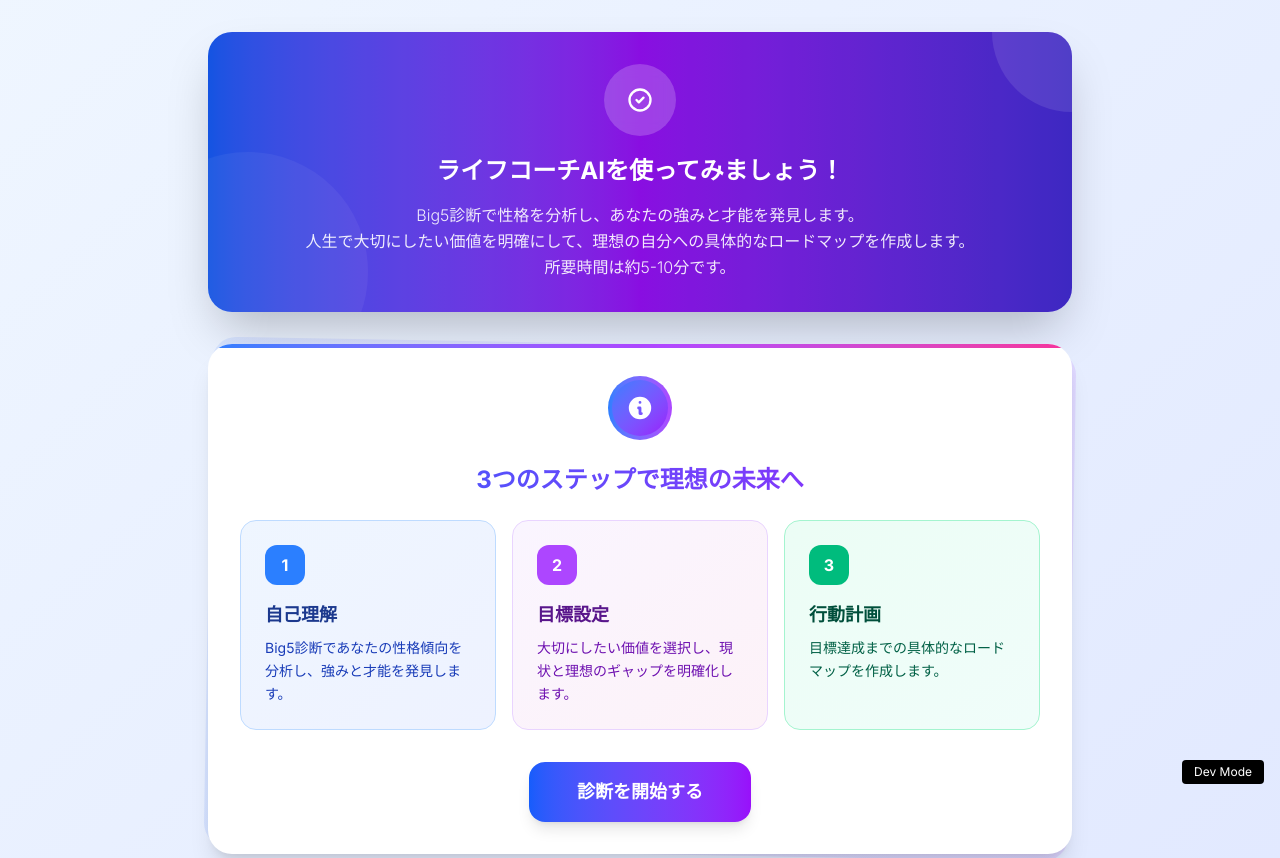
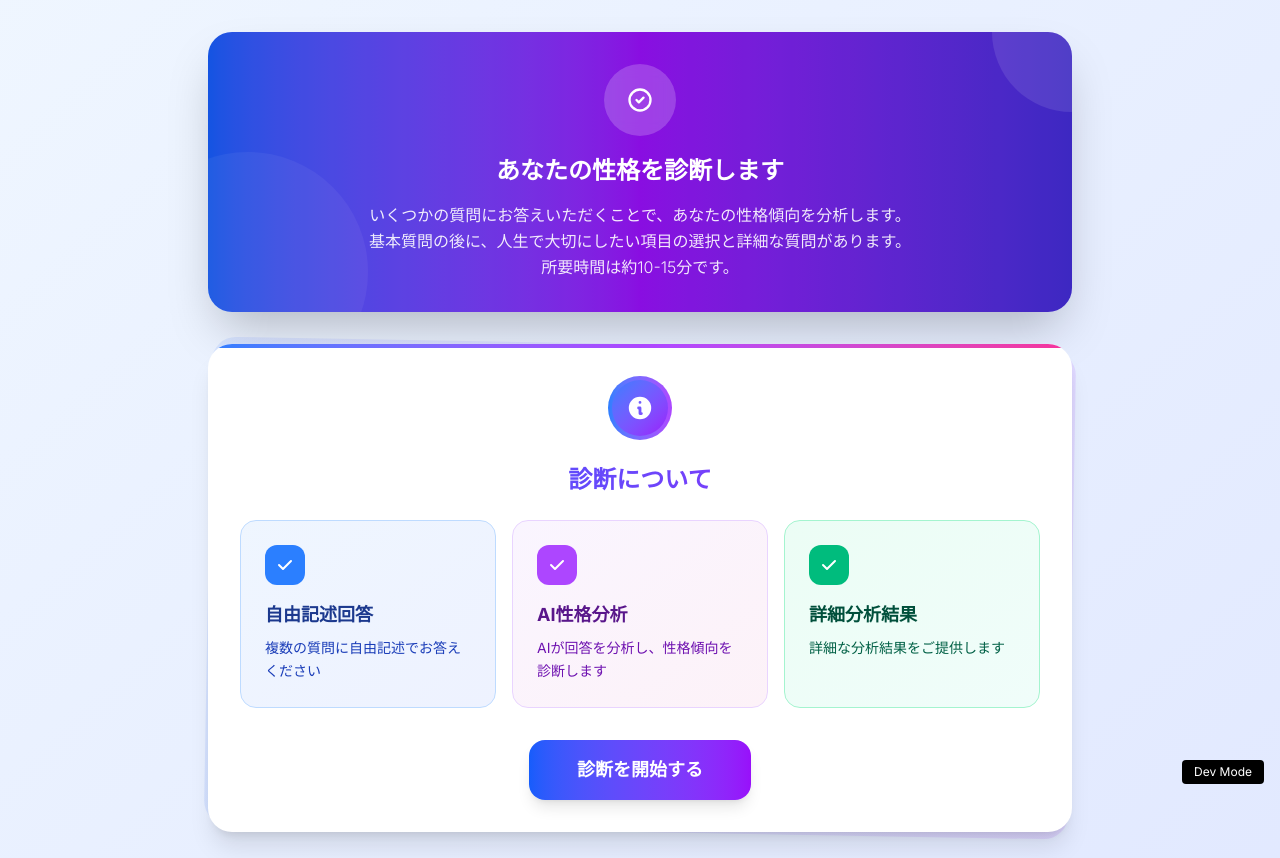
Before and after one commit to genki-imai-development/diagnosis-tool, a Next.js app: page / in a window 1280 px wide. Shown: the top 858 px of the page. Built offline with nearby package versions, Linux system fonts and the light colour scheme.

Commit message:
診断スタート画面のテキスト修正

```diff
--- a/src/app/lp/page.tsx
+++ b/src/app/lp/page.tsx
@@ -54,13 +54,13 @@ export default function LandingPage() {
       <header className={`fixed top-0 w-full z-50 transition-all duration-300 ${
         isHeaderScrolled ? 'bg-white/98' : 'bg-white/95'
       } backdrop-blur-md shadow-sm`}>
-        <div className="max-w-7xl mx-auto flex justify-between items-center px-4 py-4 md:px-8">
+        <div className="max-w-7xl mx-auto flex justify-between items-center px-2 py-2 md:px-8">
           <div className="flex items-center">
             {/* ロゴ */}
             <img
               src="/images/patterns/logo.svg"
               alt="ロゴ"
-              className="w-16 h-16 mr-3"
+              className="w-12 h-12 md:w-16 md:h-16 mr-3"
             />
             <span className="text-xl md:text-2xl font-bold bg-gradient-to-r from-indigo-500 to-purple-600 bg-clip-text text-transparent">
               ライフコーチAI（ベータ版）
@@ -117,7 +117,7 @@ export default function LandingPage() {
             <h1 className="hero-title text-3xl md:text-4xl lg:text-5xl font-extrabold leading-tight mb-6 text-shadow-lg opacity-0 animate-fade-in-up">
               なりたい自分への道筋<br />5分で見える化。<br />ライフコーチAIで。
             </h1>
-            <p className="hero-subtitle text-lg md:text-xl mb-8 opacity-0 animate-fade-in-up animation-delay-200">
+            <p className="hero-subtitle text-lg md:text-xl mb-8 opacity-0 animate-fade-in-up animation-delay-200 hidden md:block">
               大切にしている価値観から理想の未来を描き、<br />
               今いる場所から目標までの具体的な道筋を作成します。
             </p>
@@ -317,7 +317,7 @@ export default function LandingPage() {
           </h2>
 
           {/* Feature 1 - 自己理解 */}
-          <div className="grid md:grid-cols-2 gap-8 md:gap-16 items-center mb-8 md:mb-24">
+          <div className="grid md:grid-cols-2 gap-8 md:gap-16 items-center mb-12 md:mb-24">
             <div>
               <div className="flex items-center mb-6">
                 <div className="bg-indigo-600 text-white rounded-full w-12 h-12 flex items-center justify-center font-bold text-xl mr-4">1</div>
@@ -353,7 +353,7 @@ export default function LandingPage() {
           </div>
 
           {/* Feature 2 - 目標設定 */}
-          <div className="grid md:grid-cols-2 gap-8 md:gap-16 items-center mb-8 md:mb-24">
+          <div className="grid md:grid-cols-2 gap-8 md:gap-16 items-center mb-12 md:mb-24">
             <div className="md:order-2">
               <div className="flex items-center mb-6">
                 <div className="bg-purple-600 text-white rounded-full w-12 h-12 flex items-center justify-center font-bold text-xl mr-4">2</div>
--- a/src/components/DiagnosisStart.tsx
+++ b/src/components/DiagnosisStart.tsx
@@ -24,12 +24,12 @@ export const DiagnosisStart: React.FC<DiagnosisStartProps> = ({
             </div>
           </div>
           <h1 className="text-xl md:text-2xl font-bold mb-4 leading-tight">
-            ライフコーチAIを使ってみましょう！
+            あなたの性格を診断します
           </h1>
           <p className="text-base font-light opacity-90 max-w-3xl mx-auto leading-relaxed">
-            Big5診断で性格を分析し、あなたの強みと才能を発見します。<br />
-            人生で大切にしたい価値を明確にして、理想の自分への具体的なロードマップを作成します。<br />
-            所要時間は約5-10分です。
+            いくつかの質問にお答えいただくことで、あなたの性格傾向を分析します。<br />
+            基本質問の後に、人生で大切にしたい項目の選択と詳細な質問があります。<br />
+            所要時間は約10-15分です。
           </p>
         </div>
       </div>
@@ -51,7 +51,7 @@ export const DiagnosisStart: React.FC<DiagnosisStartProps> = ({
               </div>
 
               <h2 className="text-xl md:text-2xl font-bold bg-gradient-to-r from-blue-600 to-purple-600 bg-clip-text text-transparent mb-4 md:mb-6">
-                3つのステップで理想の未来へ
+                診断について
               </h2>
             </div>
 
@@ -60,14 +60,16 @@ export const DiagnosisStart: React.FC<DiagnosisStartProps> = ({
                 <div className="bg-gradient-to-br from-blue-50 to-indigo-50 rounded-2xl p-4 md:p-6 border border-blue-200 hover:border-blue-300 transition-all duration-300 hover:shadow-lg h-full">
                   <div className="flex items-center mb-2 md:mb-4">
                     <div className="w-8 h-8 md:w-10 md:h-10 bg-blue-500 rounded-xl flex items-center justify-center mr-3 group-hover:scale-105 transition-transform">
-                      <span className="text-white font-bold text-sm md:text-base">1</span>
+                      <svg className="w-4 h-4 md:w-5 md:h-5 text-white" fill="currentColor" viewBox="0 0 20 20">
+                        <path fillRule="evenodd" d="M16.707 5.293a1 1 0 010 1.414l-8 8a1 1 0 01-1.414 0l-4-4a1 1 0 011.414-1.414L8 12.586l7.293-7.293a1 1 0 011.414 0z" clipRule="evenodd" />
+                      </svg>
                     </div>
                   </div>
                   <h3 className="text-lg font-bold text-blue-900 mb-2">
-                    自己理解
+                    自由記述回答
                   </h3>
                   <p className="text-blue-800 leading-relaxed text-sm">
-                    Big5診断であなたの性格傾向を分析し、強みと才能を発見します。
+                    複数の質問に自由記述でお答えください
                   </p>
                 </div>
               </div>
@@ -76,14 +78,16 @@ export const DiagnosisStart: React.FC<DiagnosisStartProps> = ({
                 <div className="bg-gradient-to-br from-purple-50 to-pink-50 rounded-2xl p-4 md:p-6 border border-purple-200 hover:border-purple-300 transition-all duration-300 hover:shadow-lg h-full">
                   <div className="flex items-center mb-2 md:mb-4">
                     <div className="w-8 h-8 md:w-10 md:h-10 bg-purple-500 rounded-xl flex items-center justify-center mr-3 group-hover:scale-105 transition-transform">
-                      <span className="text-white font-bold text-sm md:text-base">2</span>
+                      <svg className="w-4 h-4 md:w-5 md:h-5 text-white" fill="currentColor" viewBox="0 0 20 20">
+                        <path fillRule="evenodd" d="M16.707 5.293a1 1 0 010 1.414l-8 8a1 1 0 01-1.414 0l-4-4a1 1 0 011.414-1.414L8 12.586l7.293-7.293a1 1 0 011.414 0z" clipRule="evenodd" />
+                      </svg>
                     </div>
                   </div>
                   <h3 className="text-lg font-bold text-purple-900 mb-2">
-                    目標設定
+                    AI性格分析
                   </h3>
                   <p className="text-purple-800 leading-relaxed text-sm">
-                    大切にしたい価値を選択し、現状と理想のギャップを明確化します。
+                    AIが回答を分析し、性格傾向を診断します
                   </p>
                 </div>
               </div>
@@ -92,14 +96,16 @@ export const DiagnosisStart: React.FC<DiagnosisStartProps> = ({
                 <div className="bg-gradient-to-br from-emerald-50 to-teal-50 rounded-2xl p-4 md:p-6 border border-emerald-200 hover:border-emerald-300 transition-all duration-300 hover:shadow-lg h-full">
                   <div className="flex items-center mb-2 md:mb-4">
                     <div className="w-8 h-8 md:w-10 md:h-10 bg-emerald-500 rounded-xl flex items-center justify-center mr-3 group-hover:scale-105 transition-transform">
-                      <span className="text-white font-bold text-sm md:text-base">3</span>
+                      <svg className="w-4 h-4 md:w-5 md:h-5 text-white" fill="currentColor" viewBox="0 0 20 20">
+                        <path fillRule="evenodd" d="M16.707 5.293a1 1 0 010 1.414l-8 8a1 1 0 01-1.414 0l-4-4a1 1 0 011.414-1.414L8 12.586l7.293-7.293a1 1 0 011.414 0z" clipRule="evenodd" />
+                      </svg>
                     </div>
                   </div>
                   <h3 className="text-lg font-bold text-emerald-900 mb-2">
-                    行動計画
+                    詳細分析結果
                   </h3>
                   <p className="text-emerald-800 leading-relaxed text-sm">
-                    目標達成までの具体的なロードマップを作成します。
+                    詳細な分析結果をご提供します
                   </p>
                 </div>
               </div>
@@ -131,7 +137,7 @@ export const DiagnosisStart: React.FC<DiagnosisStartProps> = ({
         </div>
         <div className="p-4 md:p-8">
           <p className="text-gray-700 leading-relaxed text-base">
-            この診断は自己理解と目標設定を支援するツールです。医学的な診断や治療の参考にはなさらないでください。
+            この診断は娯楽目的です。医学的な診断や治療の参考にはなさらないでください。
             また、不適切な内容の投稿はお控えください。
           </p>
         </div>
```
